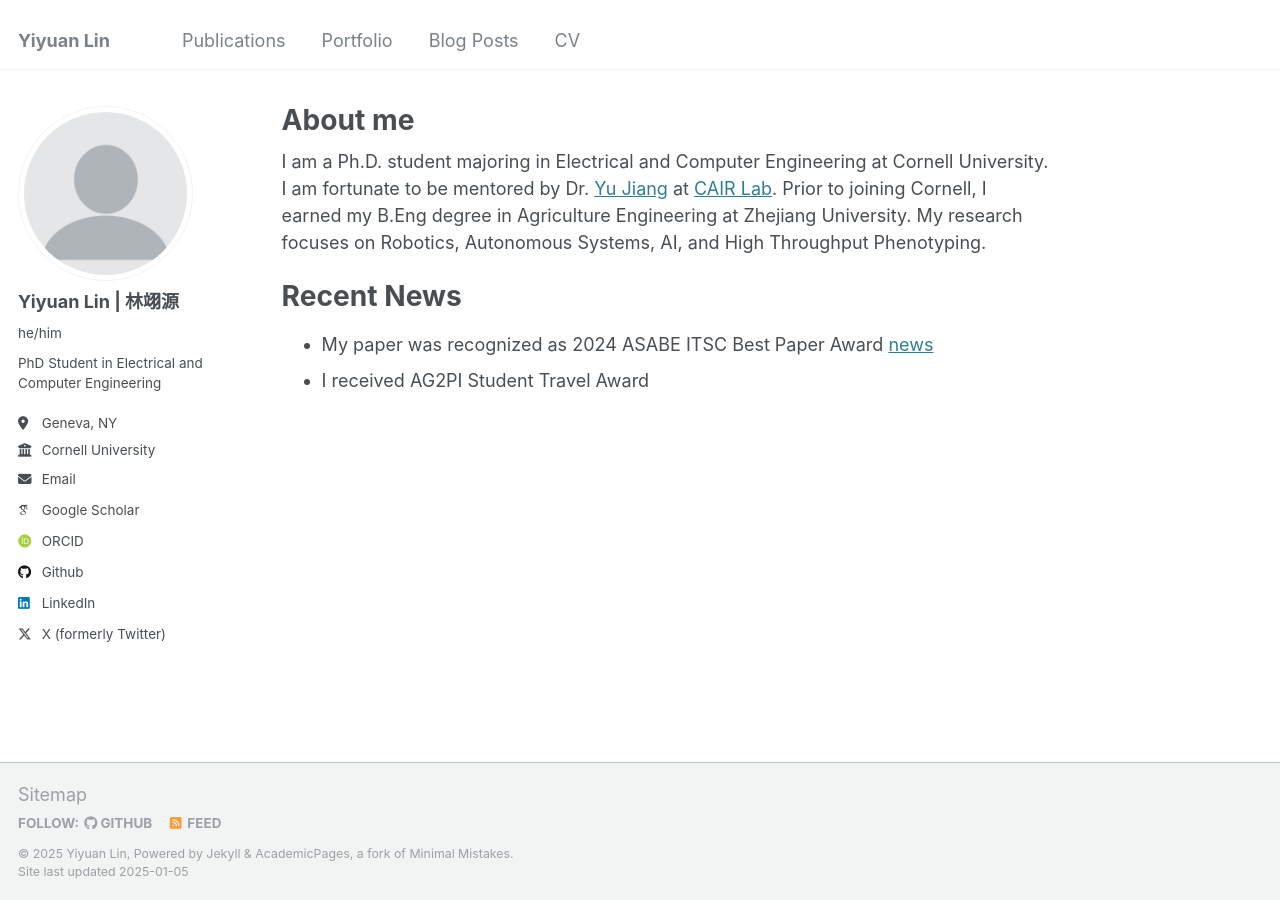
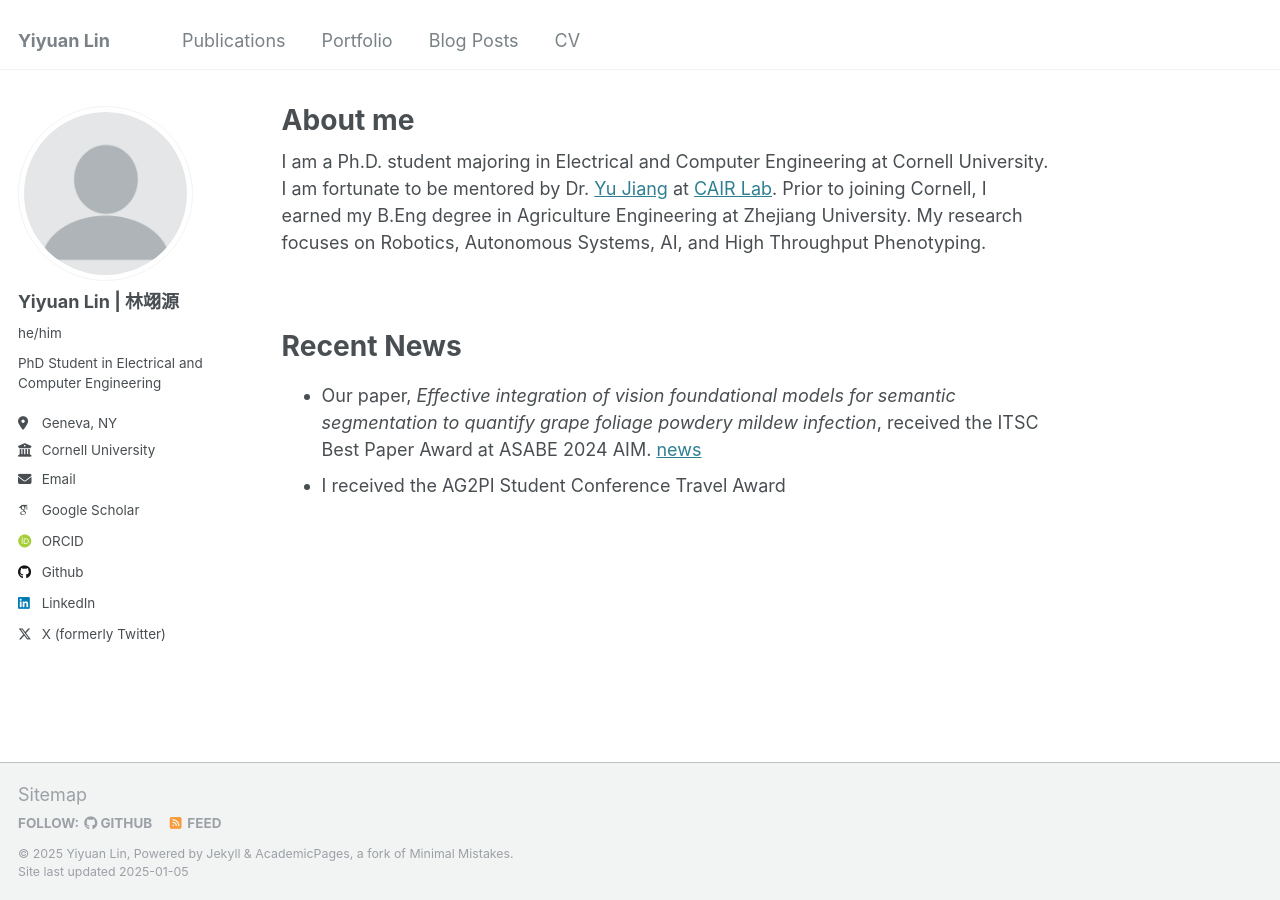
Before and after one commit to YiyuanLinXX/YiyuanLinXX.github.io, a Jekyll site: the page built from _pages/about.md, in a window 1280 px wide. Built offline with Jekyll 4.4.1, drawn with Linux system fonts in a browser that asks for light colours; some web fonts are replaced.

Commit message:
update pub

```diff
--- a/_pages/about.md
+++ b/_pages/about.md
@@ -9,6 +9,8 @@ redirect_from:
 
 I am a Ph.D. student majoring in Electrical and Computer Engineering at Cornell University. I am fortunate to be mentored by Dr. [Yu Jiang](https://cals.cornell.edu/yu-jiang) at [CAIR Lab](https://cair.cals.cornell.edu/). Prior to joining Cornell, I earned my B.Eng degree in Agriculture Engineering at Zhejiang University. My research focuses on Robotics, Autonomous Systems, AI, and High Throughput Phenotyping.
 
+<br/>
+
 # Recent News
-- My paper was recognized as 2024 ASABE ITSC Best Paper Award [news](https://www.asabe.org/Awards-Competitions/Paper-Awards/ITSC-Paper-Awards)
-- I received AG2PI Student Travel Award
+- Our paper, *Effective integration of vision foundational models for semantic segmentation to quantify grape foliage powdery mildew infection*, received the ITSC Best Paper Award at ASABE 2024 AIM. [news](https://www.asabe.org/Awards-Competitions/Paper-Awards/ITSC-Paper-Awards)
+- I received the AG2PI Student Conference Travel Award
```
Also changed, not shown: _publications/pm-sam-clip.md (+1 -1 lines).
